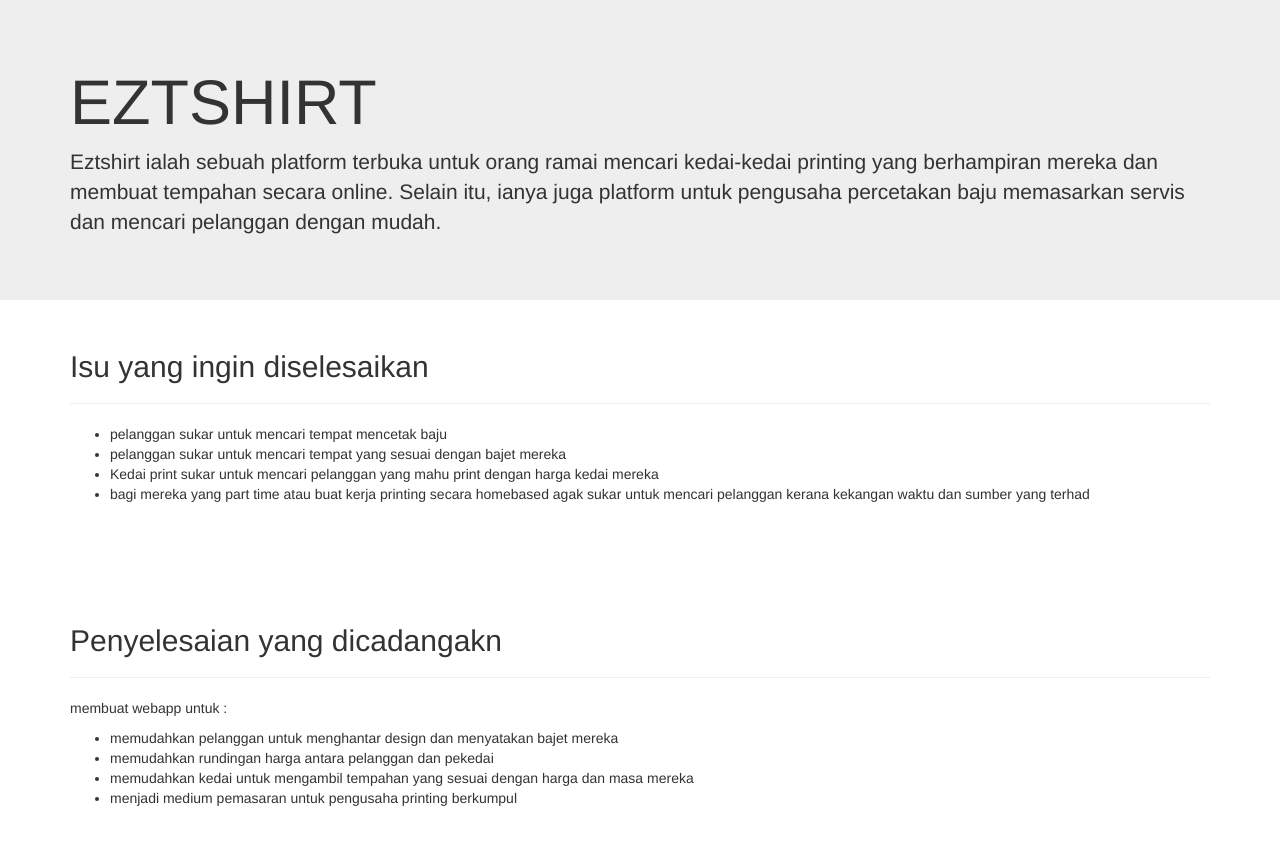
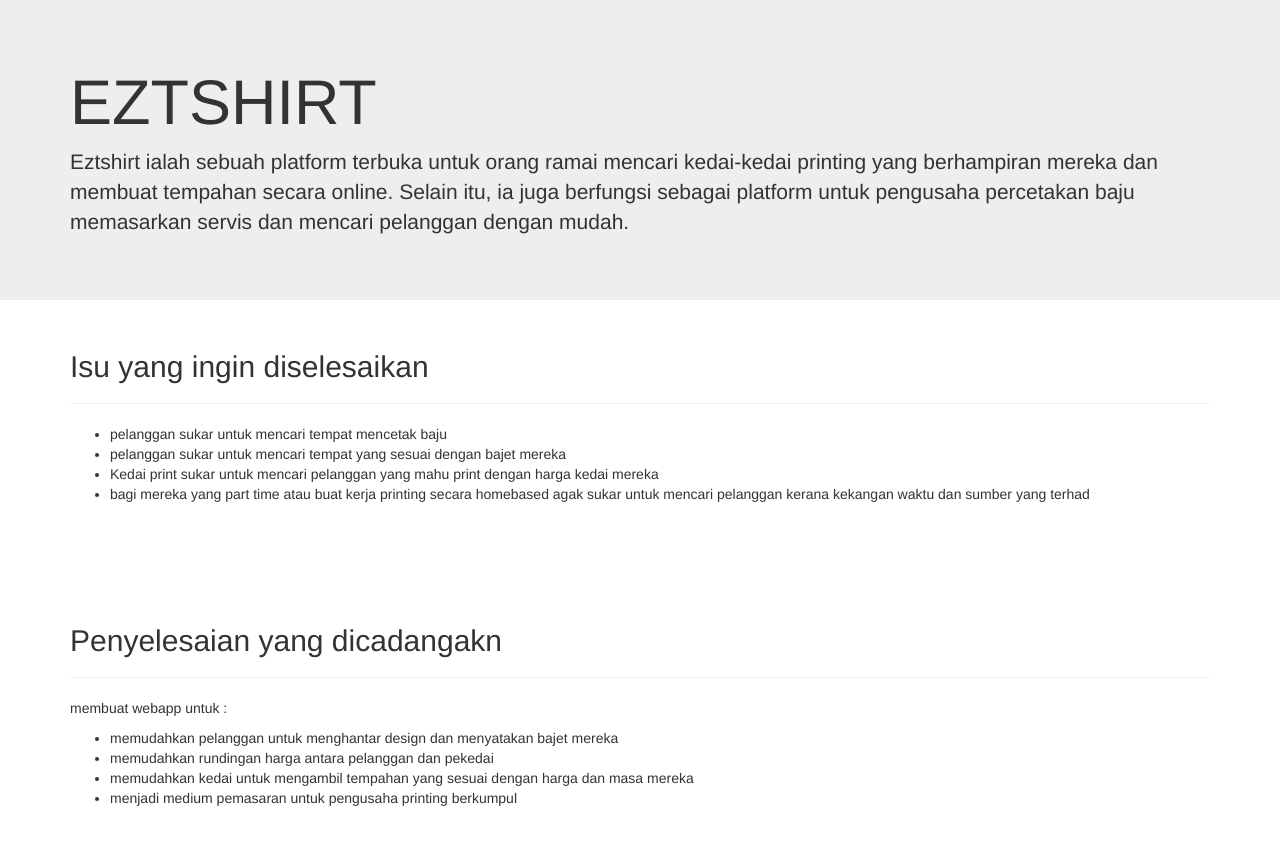
Before and after one commit to hamzahjamad/hamzahjamad.github.io, a Jekyll site: the page eztshirt/index.html, which Jekyll copies as it is, in a window 1280 px wide and 900 px high. Shown: the top 845 px of the window. Built offline with Jekyll 4.4.1, drawn with Linux system fonts in a browser that asks for light colours; nearby versions of some CDN libraries.

Commit message:
Update index.html

```diff
--- a/eztshirt/index.html
+++ b/eztshirt/index.html
@@ -37,7 +37,7 @@
       <div class="container">
 <h1>EZTSHIRT</h1>
 <p>Eztshirt ialah sebuah platform terbuka untuk orang ramai mencari kedai-kedai printing yang berhampiran mereka dan
-  membuat tempahan secara online. Selain itu, ianya juga platform untuk pengusaha percetakan
+  membuat tempahan secara online. Selain itu, ia juga berfungsi sebagai platform untuk pengusaha percetakan
   baju memasarkan servis dan mencari pelanggan dengan mudah.</p>
 
       </div>
```
